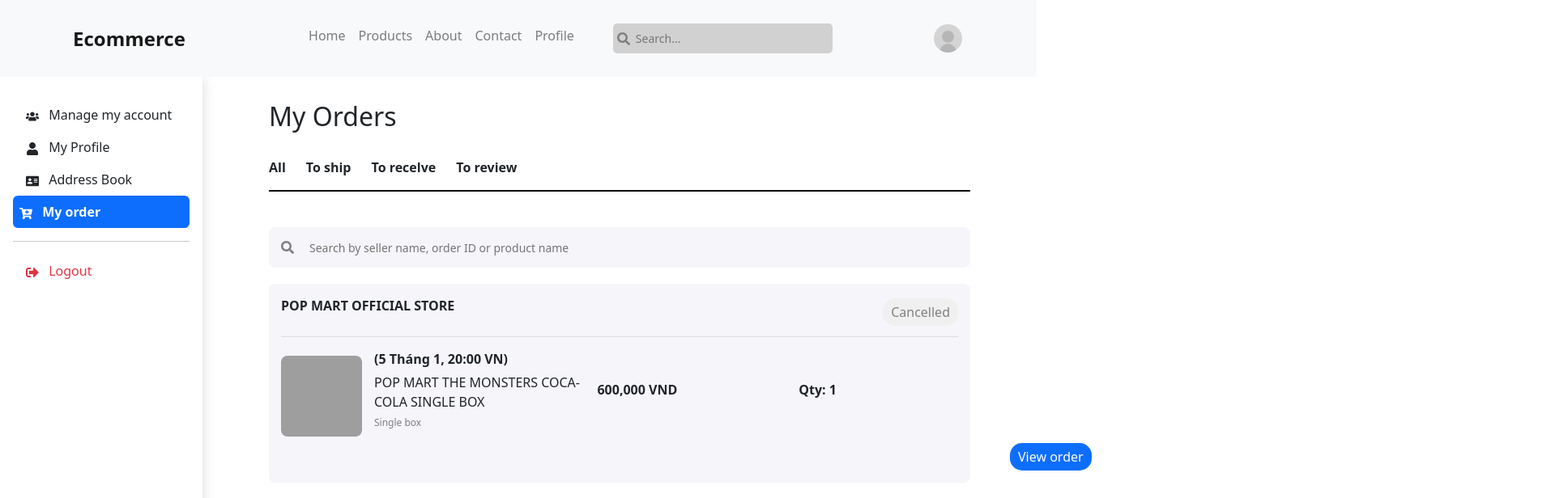
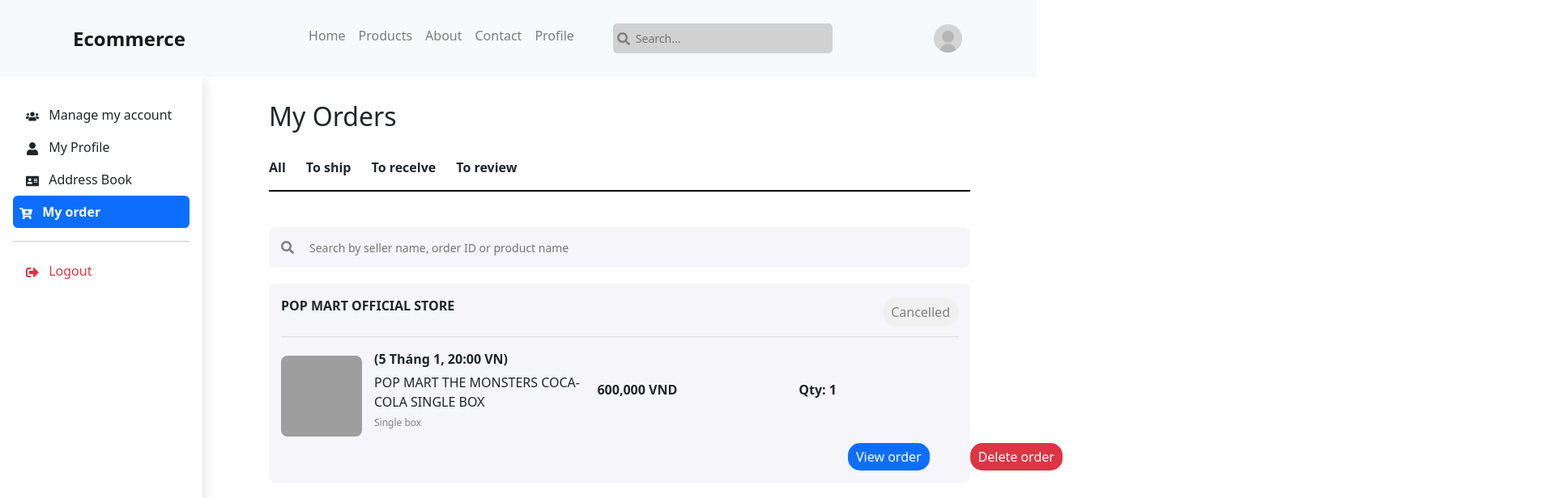
Before and after one commit to haitrn04/book-store, a React (Create React App) app in the folder Web/: page /MyOrder in a window 1280 px wide. Shown: the top 616 px of the page at 81% size, 1920 px wide, since content can reach past the window. Built offline with nearby package versions, Linux system fonts and the light colour scheme; sample sign-in values are in the browser's storage; grey boxes are pictures that could not be loaded.

Commit message:
vr2 address

```diff
--- a/Web/src/pages/user/MyOrder.jsx
+++ b/Web/src/pages/user/MyOrder.jsx
@@ -255,7 +255,7 @@
             border: "none",
             padding: "5px 10px",
             borderRadius: "15px",
-            marginLeft: "900px",
+            marginLeft: "700px",
           }}
           onClick={() => onView(order)}
         >
@@ -269,7 +269,7 @@
           border: "none",
           padding: "5px 10px",
           borderRadius: "15px",
-          marginLeft: "900px",
+          marginLeft: "50px",
         }}>
           Delete order
 
```
